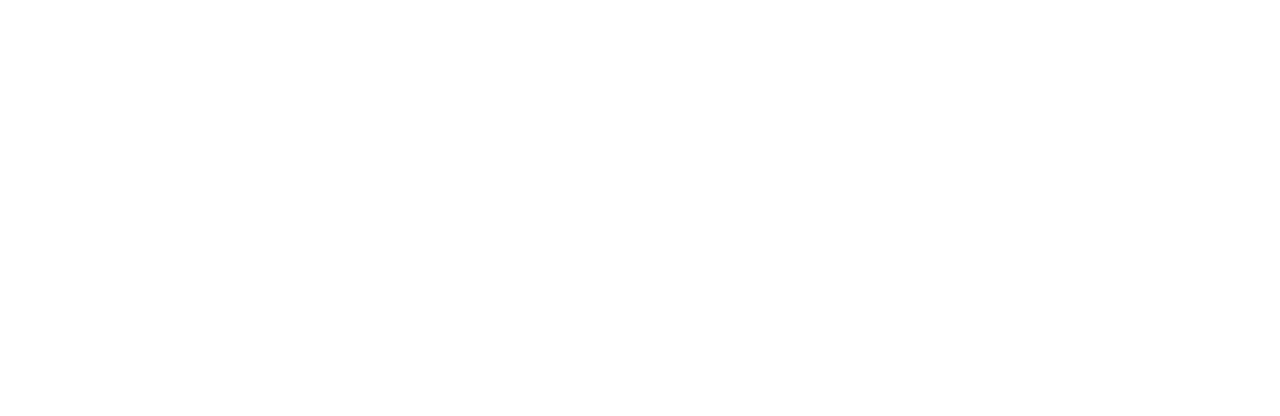
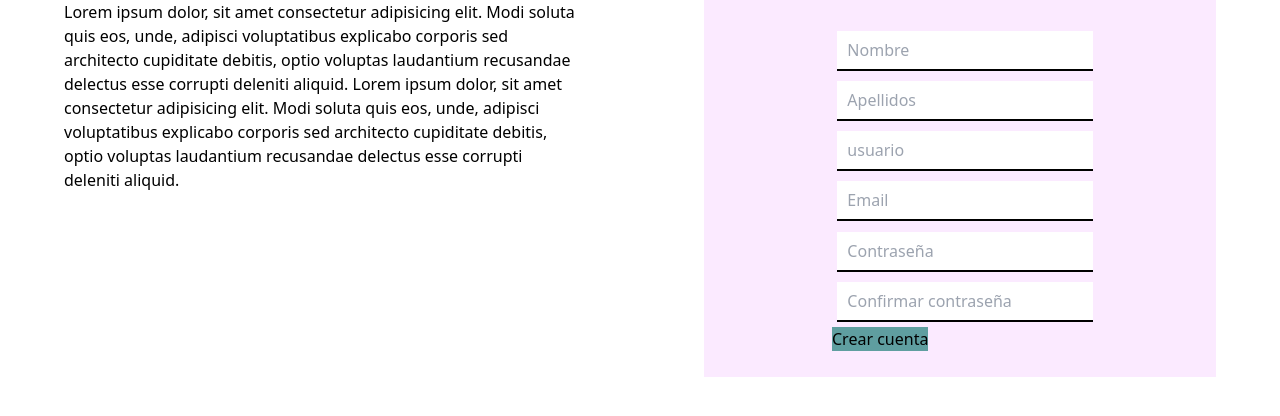
Before and after one commit to Jeniffer-B/ebook-reader, a Nuxt app: page /registrationNewUser in a window 1280 px wide. Before the commit this address had no page. Shown: the top 416 px of the page. Built offline with nearby package versions, Linux system fonts and the light colour scheme.

Commit message:
styles form

```diff
--- a/components/FoundBooksList.vue
+++ b/components/FoundBooksList.vue
@@ -1,6 +1,6 @@
 <template>
   <div class="listBg">
-    <BookInfoCard
+    <ResearchResults
       v-for="book in bookSearchResults"
       :key="book.id"
       :book="book"
@@ -8,12 +8,12 @@
   </div>
 </template>
 <script>
-import {mapGetters} from 'vuex'
-import BookInfoCard from '../components/BookInfoCard.vue'
+import { mapGetters } from 'vuex'
+import ResearchResults from './ResearchResults.vue'
 export default {
   name: 'FoundBooksList',
   components: {
-      BookInfoCard
+    ResearchResults
   },
   computed: {
     ...mapGetters({
--- a/components/HomePage.vue
+++ b/components/HomePage.vue
@@ -1,17 +1,50 @@
 <template>
   <div class="max-h-full bgImg">
-    <Search />
-    <FoundBooksList />
+    <div class="containerInput">
+      <input
+        id="searchInput"
+        v-model="searchQuery"
+        type="text"
+        placeholder="Busca por el título (mínimo 4 carácteres)"
+        class="searchInput border-2 shadow-2xl"
+      >
+      <button
+        @click="homePageButtonClickEvent"
+      >
+        Buscar libro
+      </button>
+    </div>
   </div>
 </template>
 <script>
+import { mapMutations, mapActions } from 'vuex'
 import Search from '../components/Search.vue'
-import FoundBooksList from '../components/FoundBooksList.vue'
 export default {
   name: 'HomePage',
   components: {
-    Search,
-    FoundBooksList
+    Search
+  },
+  data () {
+    return {
+      searchQuery: ''
+    }
+  },
+  methods: {
+    ...mapMutations({
+      setBookSearchQuery: 'SET_BOOK_SEARCH_QUERY'
+    }),
+    ...mapActions({
+      getBooksByTitle: 'getBooksByTitle'
+    }),
+    homePageButtonClickEvent () {
+      if (this.searchQuery === '') {
+        window.alert('Por favor introduzca un título para la búsqueda')
+      } else {
+        this.setBookSearchQuery(this.searchQuery)
+        this.$router.push('/search-books')
+        this.getBooksByTitle()
+      }
+    }
   }
 }
 </script>
@@ -28,9 +61,45 @@
     justify-content: center;
     flex-direction: column;
   }
-  .bgImg div {
+  .containerInput {
     width: 50%;
     height: 100px;
     display: flex;
   }
+  #searchInput{
+    min-width: 50%;
+    width: 100%;
+    height: 60px;
+    border-radius: 20px;
+    text-align: center;
+  }
+  button {
+    background-color: #eee;
+    border: none;
+    font-size: 1rem;
+    width: 10em;
+    height: 3em;
+    margin: 0.5%;
+    border-radius: 1rem;
+    color:#d8918d;
+    box-shadow: 0 0.4rem #dfd9d9;
+    cursor: pointer;
+  }
+
+  button:active {
+    color: white;
+    box-shadow: 0 0.2rem #dfd9d9;
+    transform: translateY(0.2rem);
+  }
+
+  button:hover:not(:disabled) {
+    background: #D5B1AF;
+    color: white;
+    text-shadow: 0 0.1rem #bcb4b4;
+  }
+
+  button:disabled {
+    cursor: auto;
+    color: grey;
+  }
 </style>
--- a/components/IconsMenuNav.vue
+++ b/components/IconsMenuNav.vue
@@ -2,22 +2,24 @@
   <div class="iconsNav">
     <div>
       <img src="../static/icons/libreta.png">
-      <p>{{libraryText}}</p>
+      <p>{{ libraryText }}</p>
     </div>
     <div>
       <img src="../static/icons/contraseña.png">
-      <p>{{loginText}}</p>
+      <p>{{ loginText }}</p>
     </div>
     <div>
       <img src="../static/icons/user.png">
-      <p>{{userText}}</p>
+      <NuxtLink to="/registrationNewUser">
+        {{ userText }}
+      </NuxtLink>
     </div>
   </div>
 </template>
 <script>
 export default {
   name: 'IconsMenuNav',
-	data() {
+  data () {
     return {
       libraryText: 'Biblioteca',
       loginText: 'Login',
--- a/components/BookInfoCard.vue
+++ b/components/ResearchResults.vue
@@ -5,21 +5,29 @@
         v-if="!book.imageLinks"
         src="https://books.google.es/googlebooks/images/no_cover_thumb.gif"
         alt="no-cover"
-      />
-      <img v-else :src="book.imageLinks.thumbnail" alt="book-cover" />
+      >
+      <img v-else :src="book.imageLinks.thumbnail" alt="book-cover">
     </div>
     <div class="bookImformation">
       <h1>{{ book.title }}</h1>
-      <p>{{ book.authors[0]}}</p>
+      <p>{{ bookAuthors }}</p>
     </div>
   </div>
 </template>
 <script>
 export default {
-    name: 'BookInfoCard',
-    props: {
-      book: Object
+  name: 'BookInfoCard',
+  props: {
+    book: Object
+  },
+  computed: {
+    bookAuthors () {
+      if (this.book.authors.length === 0) {
+        return []
+      }
+      return this.book.authors.join(', ')
     }
+  }
 }
 </script>
 <style scoped>
@@ -36,9 +44,6 @@
     width: 45%;
     margin: 2% 2%;
   }
-  /* .card-content{
-
-  } */
   .containerImg{
     width: 20%;
   }
--- a/components/Search.vue
+++ b/components/Search.vue
@@ -25,19 +25,19 @@
         return this.$store.state.bookSearchQuery
       },
       set (value) {
-        this.SET_BOOK_SEARCH_QUERY(value)
+        this.setBookSearchQuery(value)
       }
-    },
+    }
   },
   methods: {
     ...mapMutations({
-      SET_BOOK_SEARCH_QUERY: 'SET_BOOK_SEARCH_QUERY'
+      setBookSearchQuery: 'SET_BOOK_SEARCH_QUERY'
     }),
     ...mapActions({
       getBooksByTitle: 'getBooksByTitle'
     }),
     openBookInfo () {
-      this.$router.push('/search-books')
+      this.getBooksByTitle()
     }
   }
 }
--- a/pages/index.vue
+++ b/pages/index.vue
@@ -15,6 +15,6 @@
     HomePage,
     MyNav,
     Footer
-  },
+  }
 }
 </script>
--- /dev/null
+++ b/pages/registrationNewUser.vue
@@ -0,0 +1,136 @@
+<template>
+  <div class="newUseContainerBox">
+    <div class="textInformationNewUser">
+      <p>
+        Lorem ipsum dolor, sit amet consectetur adipisicing elit. Modi soluta quis eos, unde,
+        adipisci voluptatibus explicabo corporis sed architecto cupiditate debitis, optio voluptas
+        laudantium recusandae delectus esse corrupti deleniti aliquid.
+        Lorem ipsum dolor, sit amet consectetur adipisicing elit. Modi soluta quis eos, unde,
+        adipisci voluptatibus explicabo corporis sed architecto cupiditate debitis, optio voluptas
+        laudantium recusandae delectus esse corrupti deleniti aliquid.
+      </p>
+    </div>
+    <div class="formContainer">
+      <div class="formBox">
+        <form @submit.prevent="createNewUser">
+          <div>
+            <input
+              v-model="name"
+              :nombre="'Nombre'"
+              :state="validationState"
+              placeholder="Nombre"
+            >
+          </div>
+          <div>
+            <input
+              v-model="subName"
+              :nombre="'Apellidos'"
+              :state="validationState"
+              placeholder="Apellidos"
+            >
+          </div>
+          <div>
+            <input
+              v-model="user"
+              :nombre="'Usuario'"
+              :state="validationState"
+              placeholder="usuario"
+            >
+          </div>
+          <div>
+            <input
+              v-model="email"
+              :nombre="'Email'"
+              :state="validationState"
+              placeholder="Email"
+            >
+          </div>
+          <div>
+            <input
+              v-model="password"
+              :nombre="'Contraseña'"
+              :state="validationState"
+              placeholder="Contraseña"
+            >
+          </div>
+          <div>
+            <input
+              v-model="confirmPassword"
+              :nombre="'ConfirmarContraseña'"
+              placeholder="Confirmar contraseña"
+            >
+          </div>
+          <button
+            type="submit"
+            value="newUser"
+          >
+            Crear cuenta
+          </button>
+        </form>
+      </div>
+    </div>
+  </div>
+</template>
+<script>
+export default {
+  name: 'RegistrationNewUser',
+  data () {
+    return {
+      name: '',
+      subName: '',
+      user: '',
+      email: '',
+      password: '',
+      confirmPassword: '',
+      validationState: null
+    }
+  },
+  methods: {
+    createNewUser () {
+      const newUser = {
+        nombre: this.name,
+        apellidos: this.subName,
+        email: this.email,
+        password: this.password
+      }
+      debugger
+    }
+  }
+}
+</script>
+<style scoped>
+  .newUseContainerBox{
+    display: flex;
+    flex-wrap: wrap;
+    justify-content: space-around;
+  }
+  .textInformationNewUser{
+    width: 40%;
+    height: auto;
+  }
+  .formContainer{
+    display: flex;
+    flex-direction: column;
+    width: 40%;
+    height: auto;
+    background-color: #FBEAFF;
+  }
+  .formBox{
+    display: flex;
+    justify-content: center;
+  }
+  form{
+    margin: 5% 5%;
+    width: 50%;
+  }
+  input{
+    width: 100%;
+    height: 40px;
+    padding: 4% 4%;
+    margin: 2% 2%;
+    border-bottom: #000 2px solid;
+  }
+  button{
+    background-color: cadetblue;
+  }
+</style>
--- a/pages/search-books.vue
+++ b/pages/search-books.vue
@@ -1,32 +1,50 @@
 <template>
   <div>
     <MyNav />
-    <Search />
+    <div class="containerNav">
+      <Search />
+    </div>
+    <!-- <div
+      v-if="this.$store.totalResults === 0 || this.$store.bookSearchQuery === null"
+    >
+      Libro no encontrado
+    </div> -->
     <FoundBooksList />
     <Footer />
   </div>
 </template>
 <script>
+import { mapActions, mapGetters } from 'vuex'
 import MyNav from '../components/MyNav.vue'
 import Footer from '../components/Footer.vue'
 import Search from '../components/Search.vue'
 import FoundBooksList from '../components/FoundBooksList.vue'
-import {mapActions} from 'vuex'
 export default {
   name: 'IndexPage',
   components: {
+    MyNav,
+    Search,
     FoundBooksList,
-    MyNav,
-    Footer,
-    Search
+    Footer
   },
-  mounted() {
+  mounted () {
+    if (typeof this.bookSearchQuery === typeof '') {
       this.getBooksByTitle()
+    }
   },
   methods: {
-      ...mapActions({
-        getBooksByTitle: 'getBooksByTitle'
-      }),
+    ...mapActions({
+      getBooksByTitle: 'getBooksByTitle'
+    }),
+    ...mapGetters({
+      bookSearchResults: 'bookSearchResults'
+    }),
+    ...mapGetters({
+      totalResults: 'totalResults'
+    })
   }
 }
 </script>
+<style scoped>
+
+</style>
```
Also changed, not shown: pages/library.vue (+7 -5 lines), 1 other file (tests, documents, lock files or other folders). Lines whose indentation alone changed are shown as unchanged.
